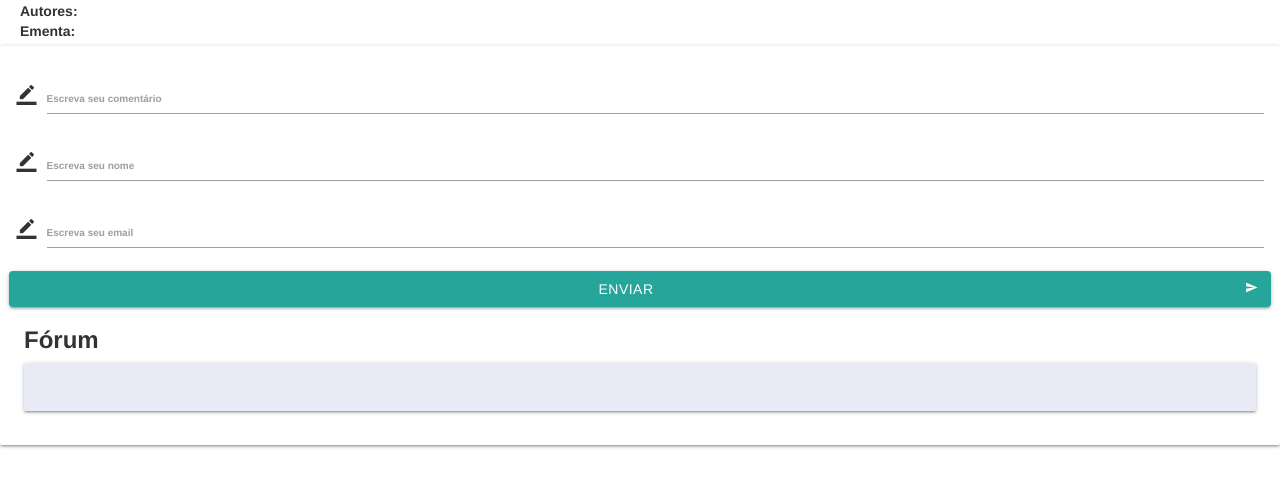
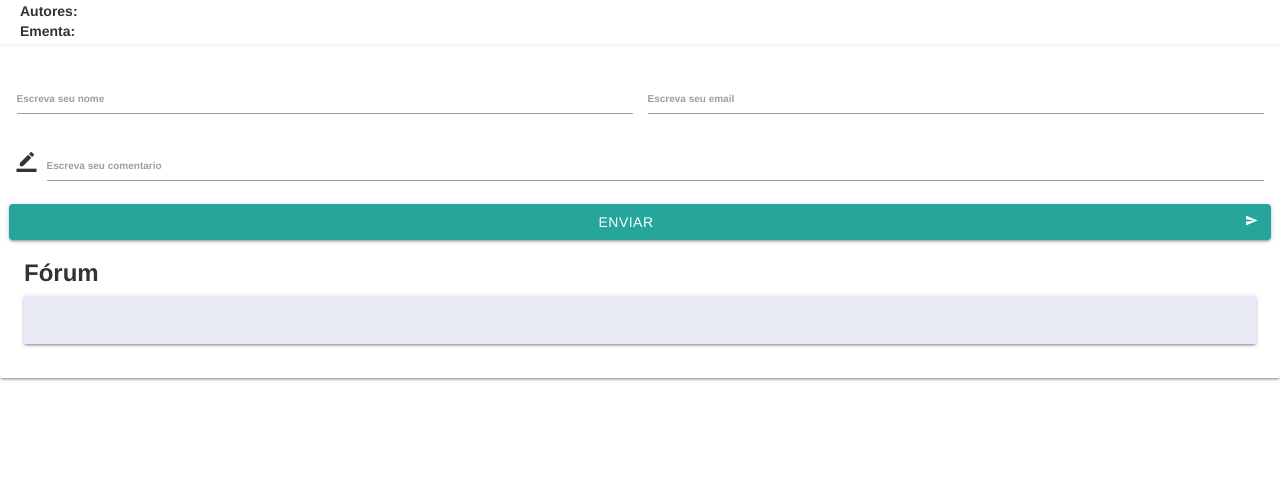
Before and after one commit to macaetano/pectometro, a website: page public/dadosPec.html in a window 1280 px wide. Shown: the part 133-620 px from the top of the page. Drawn offline with nearby package versions, Linux system fonts and the light colour scheme; no server answers.

Commit message:
aasdasda

```diff
--- a/package.json
+++ b/package.json
@@ -9,6 +9,7 @@
     "cheerio": "^1.0.0-rc.2",
     "express": "^4.16.3",
     "mongoose": "^5.2.15",
+    "path": "^0.12.7",
     "request": "^2.88.0"
   }
 }
--- a/public/dadosPec.html
+++ b/public/dadosPec.html
@@ -75,20 +75,20 @@
     <div class="card">
           <div class="card-content">
               <div class="row">
+                <div style='display: flex;flex-direction: row'>
+                  <div class="input-field col s12">
+                      <textarea id="nomeTexto" class="materialize-textarea"></textarea>
+                      <label for="textarea1">Escreva seu nome</label>
+                  </div>
+                  <div class="input-field col s12">
+                    <textarea id="emailTexto" class="materialize-textarea"></textarea>
+                    <label>Escreva seu email</label>
+                  </div>
+                </div>
                 <div class="input-field col s12">
                     <i class="material-icons prefix">border_color</i>
+                    <label>Escreva seu comentario</label>
                     <textarea id="comentario" class="materialize-textarea"></textarea>
-                    <label for="textarea1">Escreva seu comentário</label>
-                </div>
-                <div class="input-field col s12">
-                  <i class="material-icons prefix">border_color</i>
-                  <textarea id="nomeTexto" class="materialize-textarea"></textarea>
-                  <label for="textarea1">Escreva seu nome</label>
-                </div>
-                <div class="input-field col s12">
-                  <i class="material-icons prefix">border_color</i>
-                  <textarea id="emailTexto" class="materialize-textarea"></textarea>
-                  <label for="textarea1">Escreva seu email</label>
                 </div>
                  <button onclick="enviarPEC()" class="btn waves-effect waves-light" style="width:100%" type="submit" name="action">Enviar
                     <i class="material-icons right">send</i>
```
Also changed, not shown: server.js (+7 -3 lines), 1 other file.
